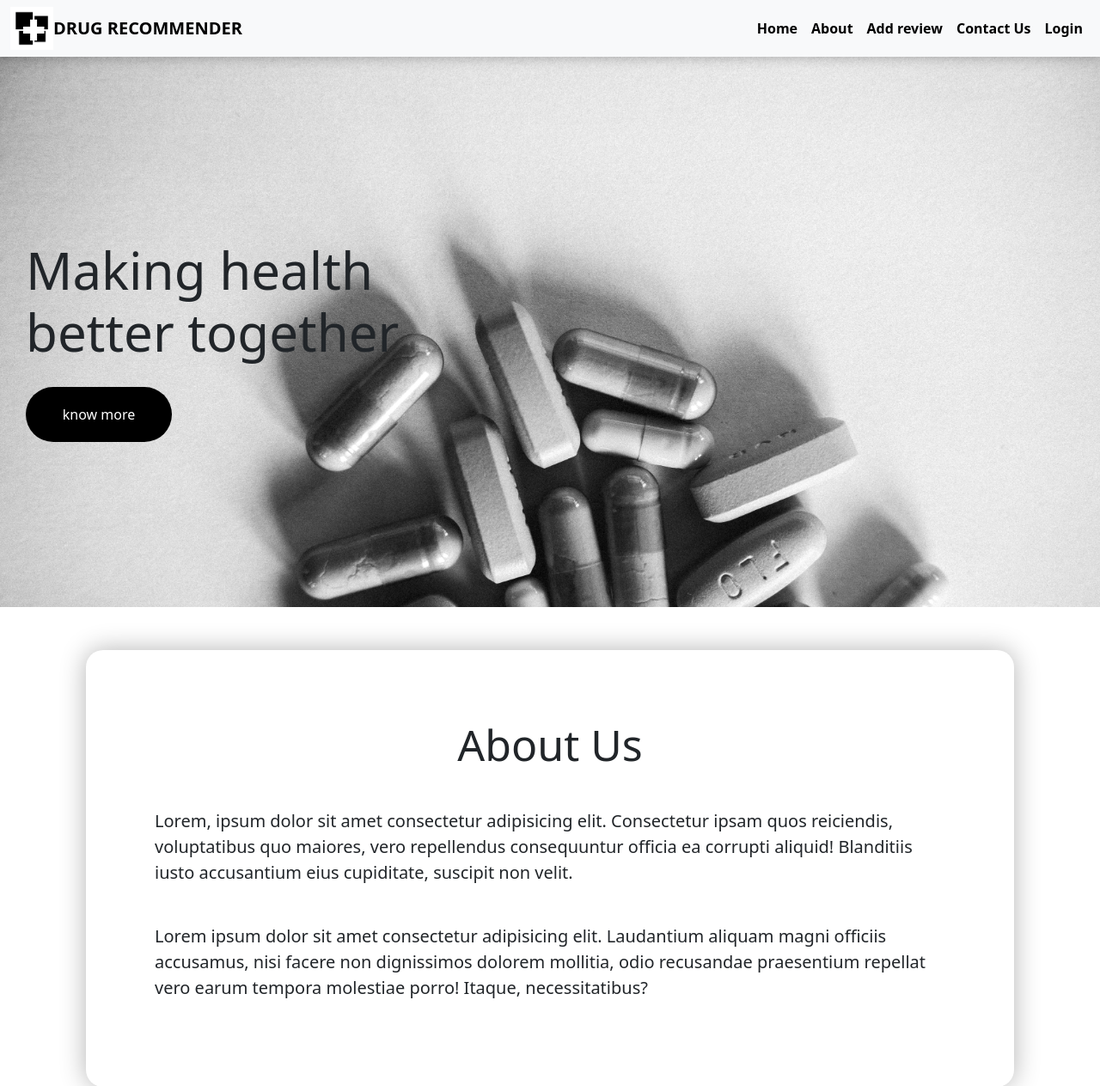
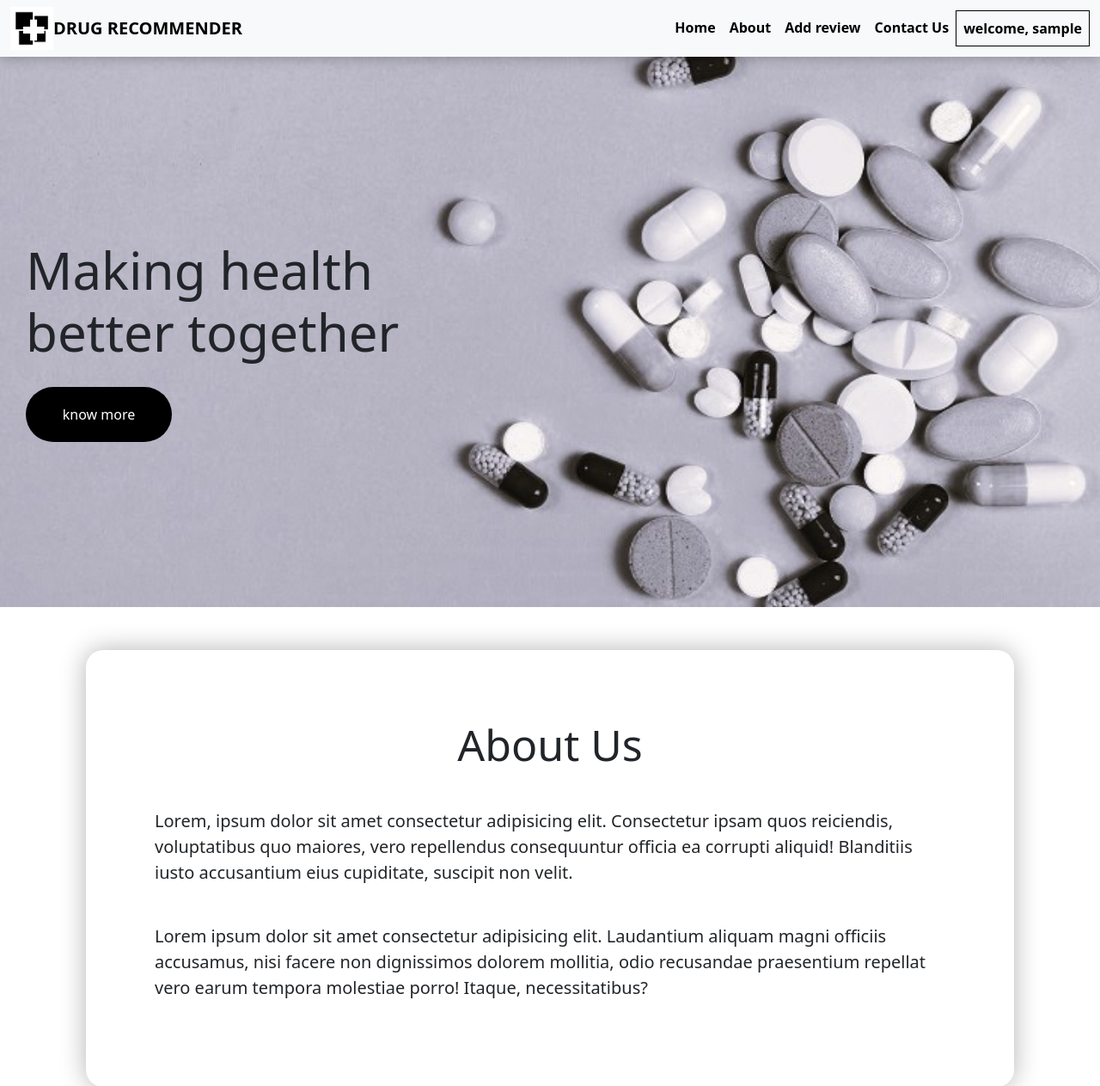
Before and after one commit to Hariraj1029/Drug-recommendation-sys, a Flask app: page /rev-added in a window 1280 px wide. Shown: the top 1263 px of the page at 86% size. Run offline with Flask 2, Linux system fonts and the light colour scheme; the visitor is signed in with stand-in values (Sample User, id 1); parts of the project's set-up code (start-up, migrations or seed data) failed here and were passed over; some libraries are stand-ins or nearby versions.

Commit message:
commit 3

```diff
--- a/server.py
+++ b/server.py
@@ -148,7 +148,7 @@ def rev_added():
                        comments_sentiment=cs)
         db.session.add(entry)
         db.session.commit()
-    return render_template('index.html')
+    return render_template('index.html', username=session['username'])
 
 
 @app.route('/user-register', methods=['POST', 'GET'])
@@ -187,7 +187,6 @@ def login():
         userpass = str(request.form.get('password'))  # getting password from form
         # getting entry from database with email and password
         log = User.query.filter_by(email=email_id, password=userpass).first()
-        print(log.username)
         if log is not None:  # if entry exists
             session['email'] = email_id  # setting session for email
             session['username'] = log.username  # setting session for username
@@ -204,7 +203,7 @@ def login():
 
 @app.route('/addrev')
 def addrev():
-    return render_template('addrev.html')
+    return render_template('addrev.html', username=session['username'])
 
 
 # API endpoint to send the data
@@ -226,7 +225,7 @@ def getDrugs():
             Review.drugName).distinct().all()
         a = dict()
         if(len(drugs) == 0):
-            return render_template('drugsList.html', data=None, condition=user_condition)
+            return render_template('drugsList.html', data=None, condition=user_condition, username=session['username'])
         for row in most_rated:
             if row.drugName not in a:
                 a[row.drugName] = []
@@ -245,7 +244,6 @@ def getDrugs():
 
 with app.app_context():
     conList = [x[0] for x in set(Review.query.with_entities(Review.condition).all())]
-    print(conList)
 @app.route('/')
 def home():
     return render_template('index.html', conList=conList)
--- a/static/css/index.css
+++ b/static/css/index.css
@@ -12,7 +12,7 @@
         flex-direction: row;
         align-items: center;
         height: fit-content;
-        background-image: url('../images/blacknwhite.jpg');
+        background-image: url('../images/makingmedicines784.jpg');
         background-repeat: no-repeat;
         background-size: cover;
     }
--- a/templates/login.html
+++ b/templates/login.html
@@ -15,7 +15,7 @@
             <input type="password" name="password" id="password" placeholder="Password">
             <input type="submit" value="Login">
             <p>{{msg}}</p>
-            <a href="/register">Register Here</a>
+            <a href="/user-register">Register Here</a>
         </form>
     </div>
 </body>
--- a/templates/navbar.html
+++ b/templates/navbar.html
@@ -33,21 +33,9 @@ html,body{
   font-weight: 600;
   color: black;
 }
-.nav-link::after{
-  content: '';
-  display: block;
-  position: absolute;
-  bottom: -2px;
-  left: 0;
-  width: 0;
-  height: 2px;
-  background-color: #333;
-  transition: width 0.3s ease-in-out; /* add a transition property */
+.nav-link:hover{
+    color: #000000;
 }
-.nav-link:hover::after{
-  width: 100%;
-}
-
 .footerblock{
     flex: 0;
   margin-top: auto;
@@ -84,7 +72,7 @@ html,body{
           <a class="nav-link" href="#contact">Contact Us</a>
           {% if username %}
         <li class="nav-item">
-          <a class="nav-link" href="#contact">welcome, {{username}}</a>
+          <a class="nav-link" href="#contact" style="border: 1px solid black;">welcome, {{username}}</a>
           {% endif %}
           {% if not username %}
         <li class="nav-item">
```
Also changed, not shown: static/images/capsule_s.png, static/images/makingmedicines784.jpg.
